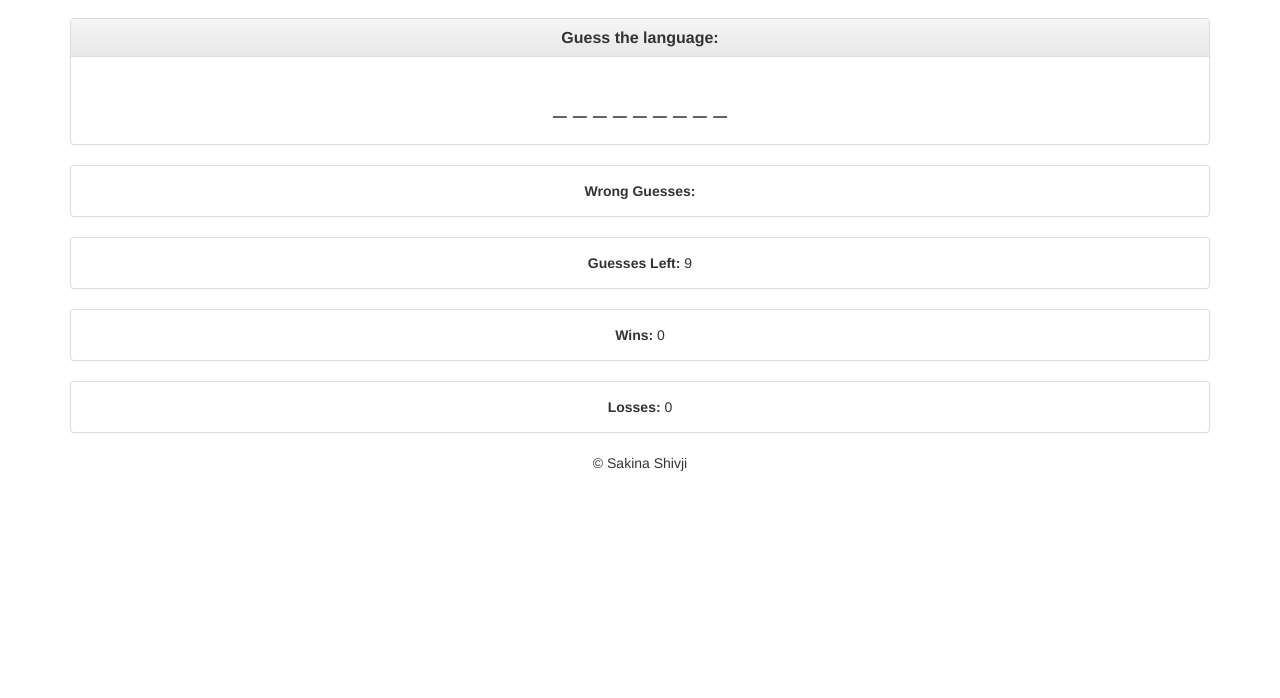
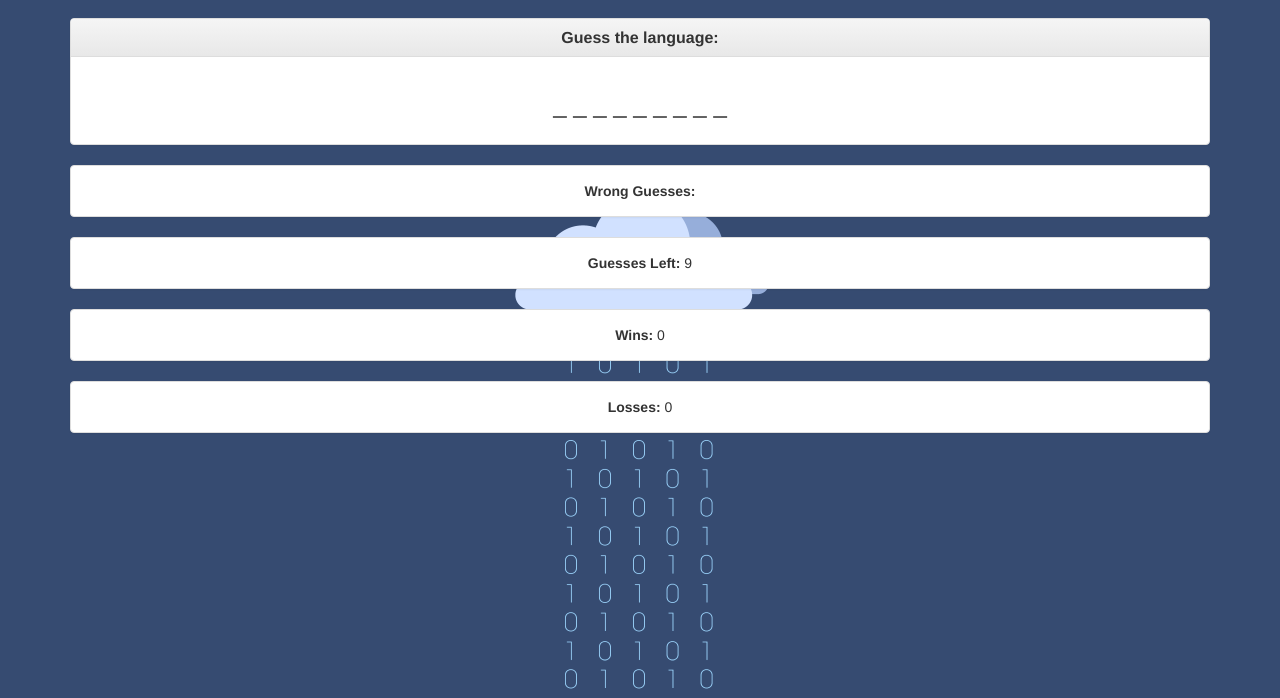
Before and after one commit to shivjisakina/Hangman, a plain HTML site: page index.html in a window 1280 px wide. Shown: the part 102-800 px from the top of the page. Drawn offline with nearby package versions, Linux system fonts and the light colour scheme.

Commit message:
added background image

```diff
--- a/index.html
+++ b/index.html
@@ -110,17 +110,6 @@
     <!-- LINK TO JS FILE -->
     <script type="text/javascript" src="app.js"></script>
 
-    <!--FOOTER-->
-    <footer class="footer">
-
-        <div class="container">
-
-            <p>&copy; Sakina Shivji </p>
-
-        </div>
-
-    </footer>
-
 </body> <!-- END BODY TAG -->
 
 </html> <!-- END HTML TAG -->
--- a/style.css
+++ b/style.css
@@ -0,0 +1,4 @@
+body {
+    background-image: url(background.png);
+    background-size: cover;
+}
```
Also changed, not shown: background.png (added).
